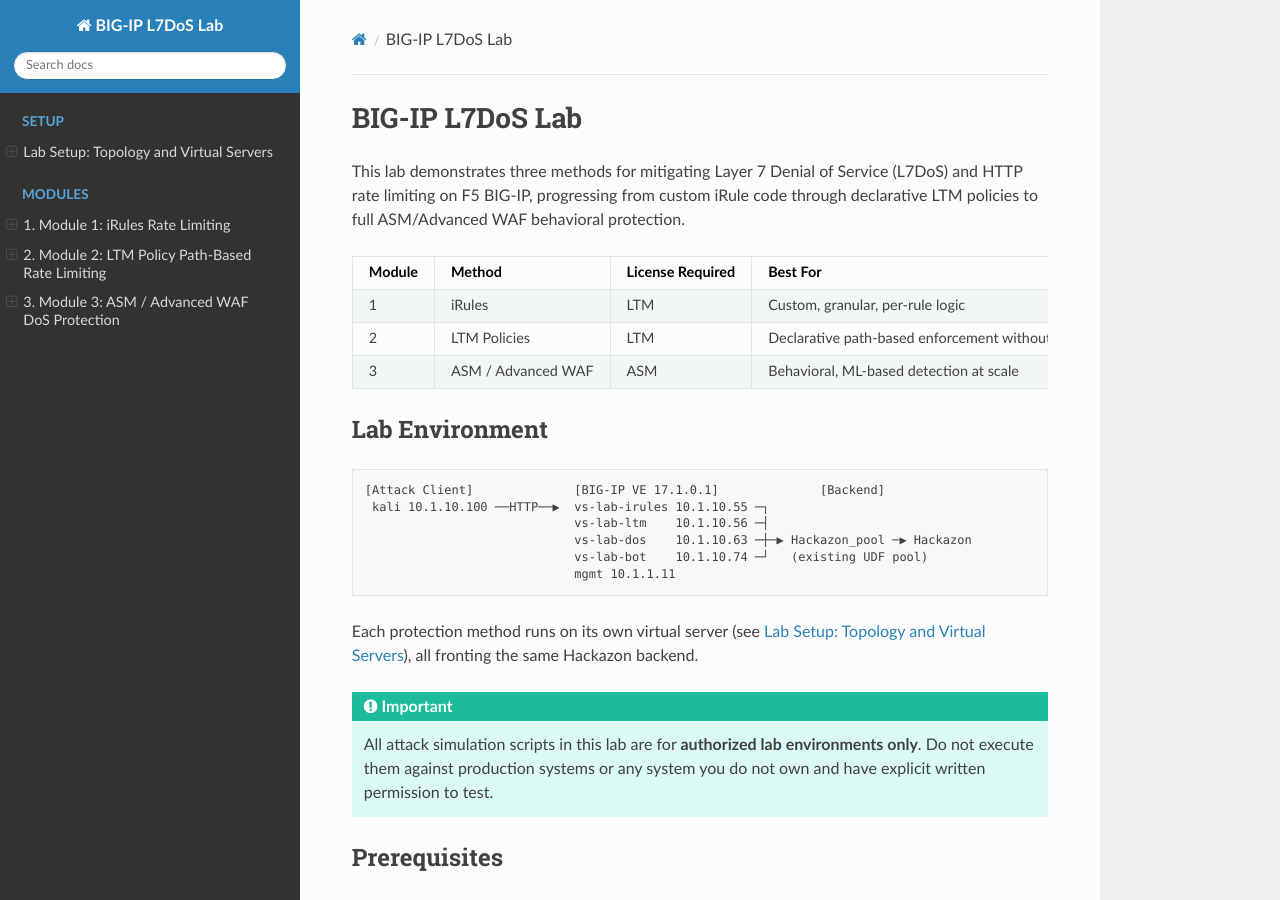
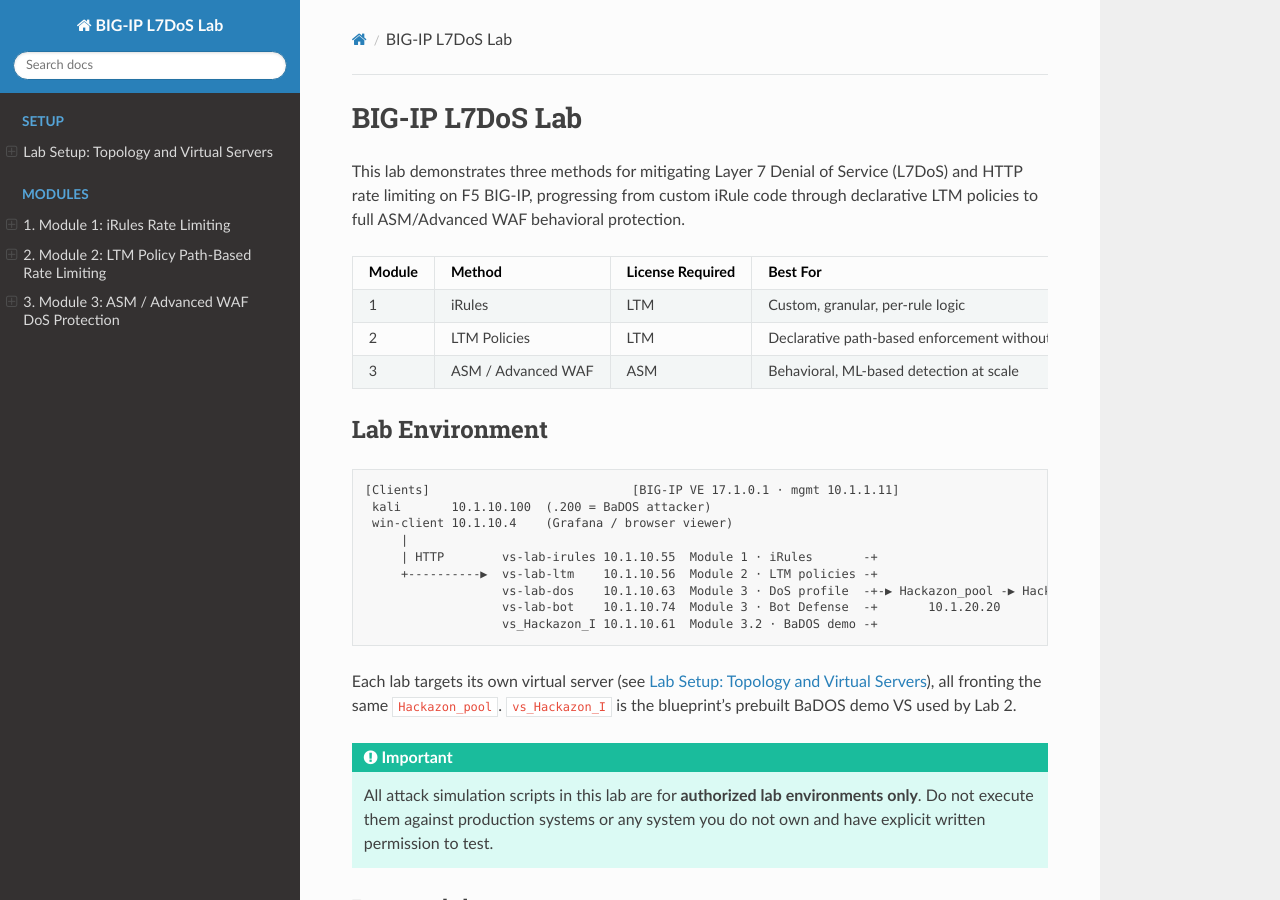
Before and after one commit to snowblind-/BIG-IP-L7DoS-Lab, a Sphinx documentation site: the page built from docs/index.rst, in a window 1280 px wide and 900 px high. Built offline with Sphinx 7.4.7 and the Read the Docs theme 3.1.0, drawn with Linux system fonts in a browser that asks for light colours.

Commit message:
Add updated lab endpoints to the topology diagrams
Show the full current picture in the README Mermaid + the index/lab-topology
text diagrams: add vs_Hackazon_I (10.1.10.61, Module 3.2 BaDOS demo VS used by
Lab 2), the real backend member (Hackazon 10.1.20.20), kali's .200 attacker
source, and win-client (10.1.10.4) as the Grafana/browser viewer.

```diff
--- a/docs/index.rst
+++ b/docs/index.rst
@@ -32,15 +32,19 @@
 
 .. code-block:: text
 
-   [Attack Client]              [BIG-IP VE 17.1.0.1]              [Backend]
-    kali 10.1.10.100 ──HTTP──▶  vs-lab-irules 10.1.10.55 ─┐
-                                vs-lab-ltm    10.1.10.56 ─┤
-                                vs-lab-dos    10.1.10.63 ─┼─▶ Hackazon_pool ─▶ Hackazon
-                                vs-lab-bot    10.1.10.74 ─┘   (existing UDF pool)
-                                mgmt 10.1.1.11
+   [Clients]                            [BIG-IP VE 17.1.0.1 · mgmt 10.1.1.11]
+    kali       10.1.10.100  (.200 = BaDOS attacker)
+    win-client 10.1.10.4    (Grafana / browser viewer)
+        |
+        | HTTP        vs-lab-irules 10.1.10.55  Module 1 · iRules       -+
+        +----------▶  vs-lab-ltm    10.1.10.56  Module 2 · LTM policies -+
+                      vs-lab-dos    10.1.10.63  Module 3 · DoS profile  -+-▶ Hackazon_pool -▶ Hackazon
+                      vs-lab-bot    10.1.10.74  Module 3 · Bot Defense  -+       10.1.20.20
+                      vs_Hackazon_I 10.1.10.61  Module 3.2 · BaDOS demo -+
 
-Each protection method runs on its own virtual server (see
-:doc:`setup/lab-topology`), all fronting the same Hackazon backend.
+Each lab targets its own virtual server (see :doc:`setup/lab-topology`), all
+fronting the same ``Hackazon_pool``. ``vs_Hackazon_I`` is the blueprint's
+prebuilt BaDOS demo VS used by Lab 2.
 
 .. important::
 
```
Also changed, not shown: README.md (+9 -4 lines), docs/setup/lab-topology.rst (+9 -6 lines).
